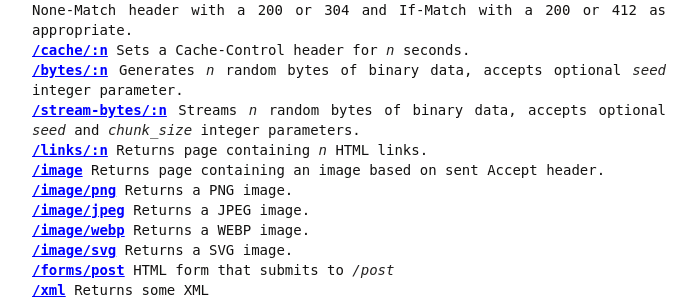
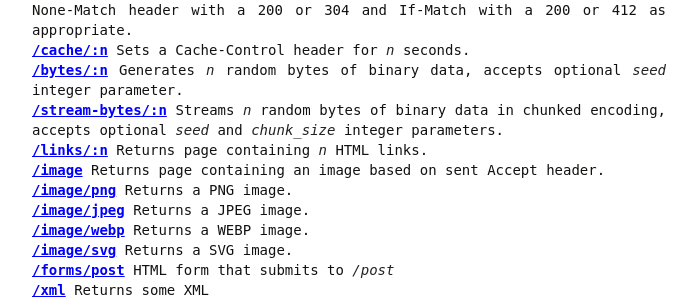
Before and after one commit to postmanlabs/httpbin, a Flask app: page / in a window 1280 px wide. Shown: the part 947-1248 px from the top of the page, without its empty margins (54-751 px from the left). Run offline with Flask 2, Linux system fonts and the light colour scheme; parts of the project's set-up code (start-up, migrations or seed data) failed here and were passed over.

Commit message:
Mention that "stream-bytes" uses chunked encoding

```diff
--- a/httpbin/templates/httpbin.1.html
+++ b/httpbin/templates/httpbin.1.html
@@ -43,7 +43,7 @@
 <li><a href="{{ url_for('etag', etag='etag') }}"><code>/etag/:etag</code></a> Assumes the resource has the given etag and responds to If-None-Match header with a 200 or 304 and If-Match with a 200 or 412 as appropriate.</li>
 <li><a href="{{ url_for('cache_control', value=60) }}"><code>/cache/:n</code></a> Sets a Cache-Control header for <em>n</em> seconds.</li>
 <li><a href="{{ url_for('random_bytes', n=1024) }}"><code>/bytes/:n</code></a> Generates <em>n</em> random bytes of binary data, accepts optional <em>seed</em> integer parameter.</li>
-<li><a href="{{ url_for('stream_random_bytes', n=1024) }}"><code>/stream-bytes/:n</code></a> Streams <em>n</em> random bytes of binary data, accepts optional <em>seed</em> and <em>chunk_size</em> integer parameters.</li>
+<li><a href="{{ url_for('stream_random_bytes', n=1024) }}"><code>/stream-bytes/:n</code></a> Streams <em>n</em> random bytes of binary data in chunked encoding, accepts optional <em>seed</em> and <em>chunk_size</em> integer parameters.</li>
 <li><a href="{{ url_for('links', n=10) }}"><code>/links/:n</code></a> Returns page containing <em>n</em> HTML links.</li>
 <li><a href="{{ url_for('image') }}"><code>/image</code></a> Returns page containing an image based on sent Accept header.</li>
 <li><a href="{{ url_for('image_png') }}"><code>/image/png</code></a> Returns a PNG image.</li>
```
